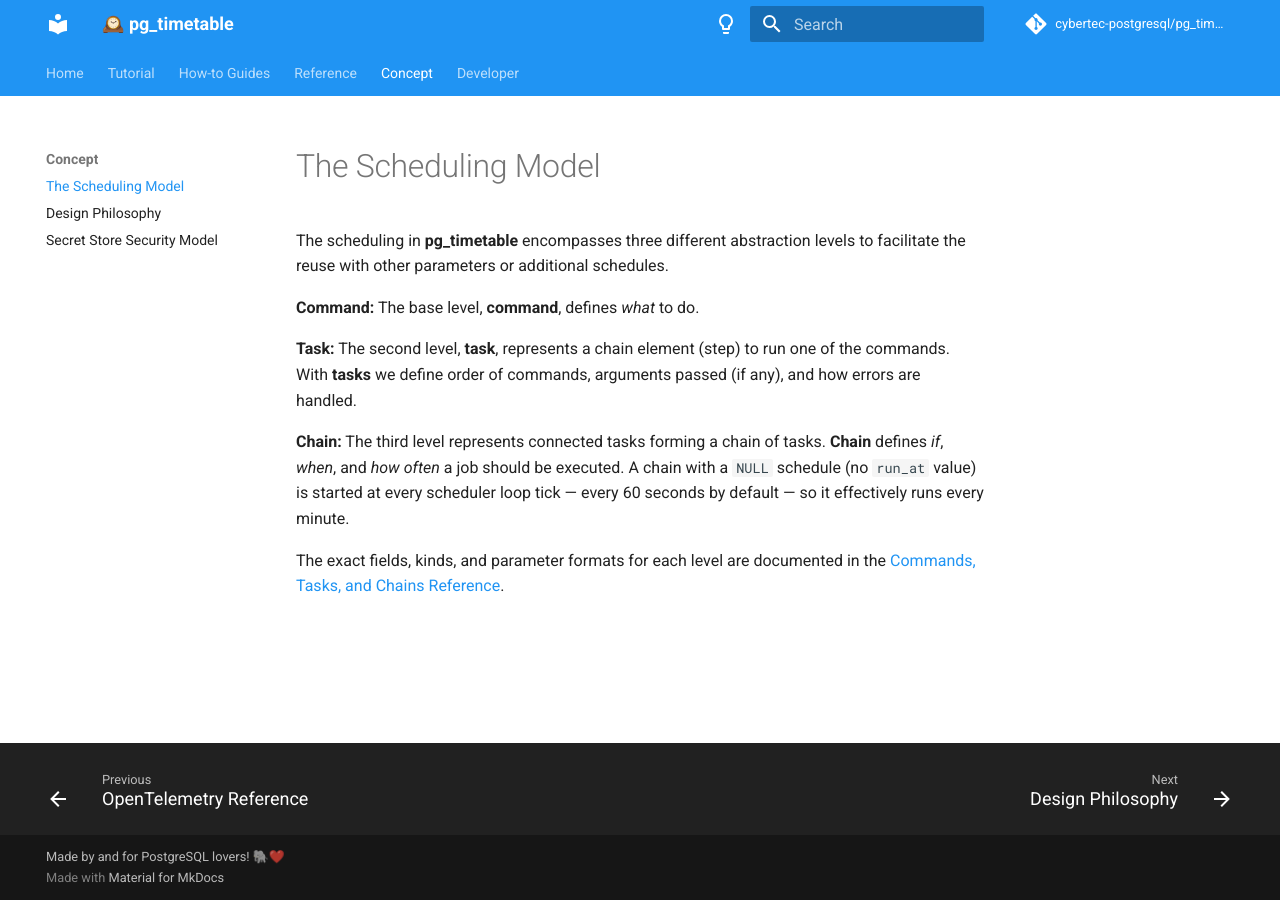
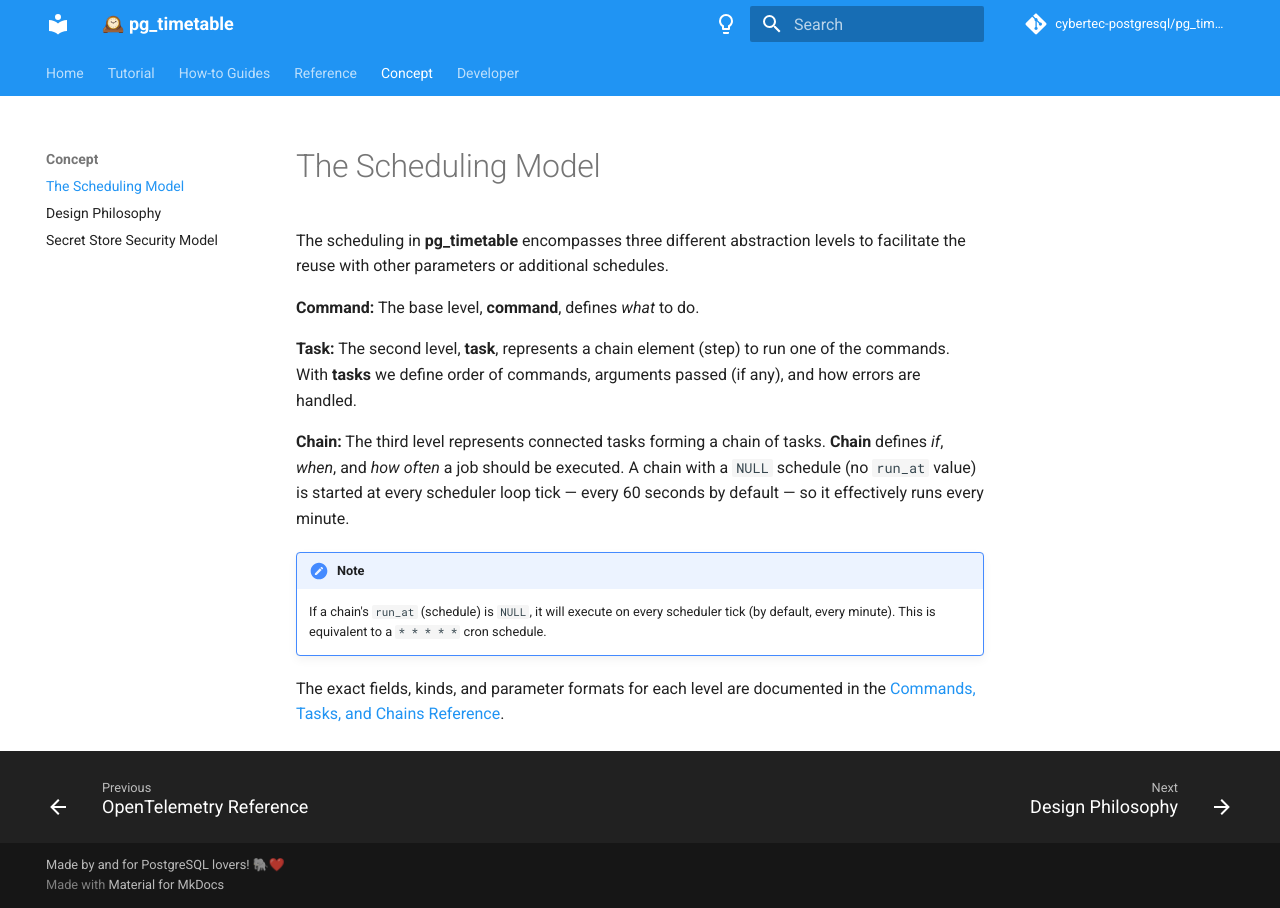
Before and after one commit to cybertec-postgresql/pg_timetable, an MkDocs documentation site: the page built from docs/explanation-scheduling-model.md, in a window 1280 px wide. Built offline with MkDocs 1.6.1 and Material for MkDocs 9.7.7, drawn with Linux system fonts in a browser that asks for light colours; comment, search, counter and statistics services are not loaded; the version menu is left out.

Commit message:
[*] document NULL schedule behavior, fixes #833 (#834)
If the run_at is set to NULL it is the same
as setting to run every minute

Closes #833

Co-authored-by: Pavlo Golub <pavlo.golub@gmail.com>

```diff
--- a/docs/explanation-scheduling-model.md
+++ b/docs/explanation-scheduling-model.md
@@ -8,4 +8,7 @@ The scheduling in **pg_timetable** encompasses three different abstraction level
 
 **Chain:** The third level represents connected tasks forming a chain of tasks. **Chain** defines *if*, *when*, and *how often* a job should be executed. A chain with a `NULL` schedule (no `run_at` value) is started at every scheduler loop tick — every 60 seconds by default — so it effectively runs every minute.
 
+!!! note
+    If a chain's `run_at` (schedule) is `NULL`, it will execute on every scheduler tick (by default, every minute). This is equivalent to a `* * * * *` cron schedule.
+
 The exact fields, kinds, and parameter formats for each level are documented in the [Commands, Tasks, and Chains Reference](reference-commands-tasks-chains.md).
```
Also changed, not shown: docs/database_schema.md (+1 -1 lines), docs/reference-commands-tasks-chains.md (+1 -1 lines), docs/yaml-format.md (+1 -1 lines).
